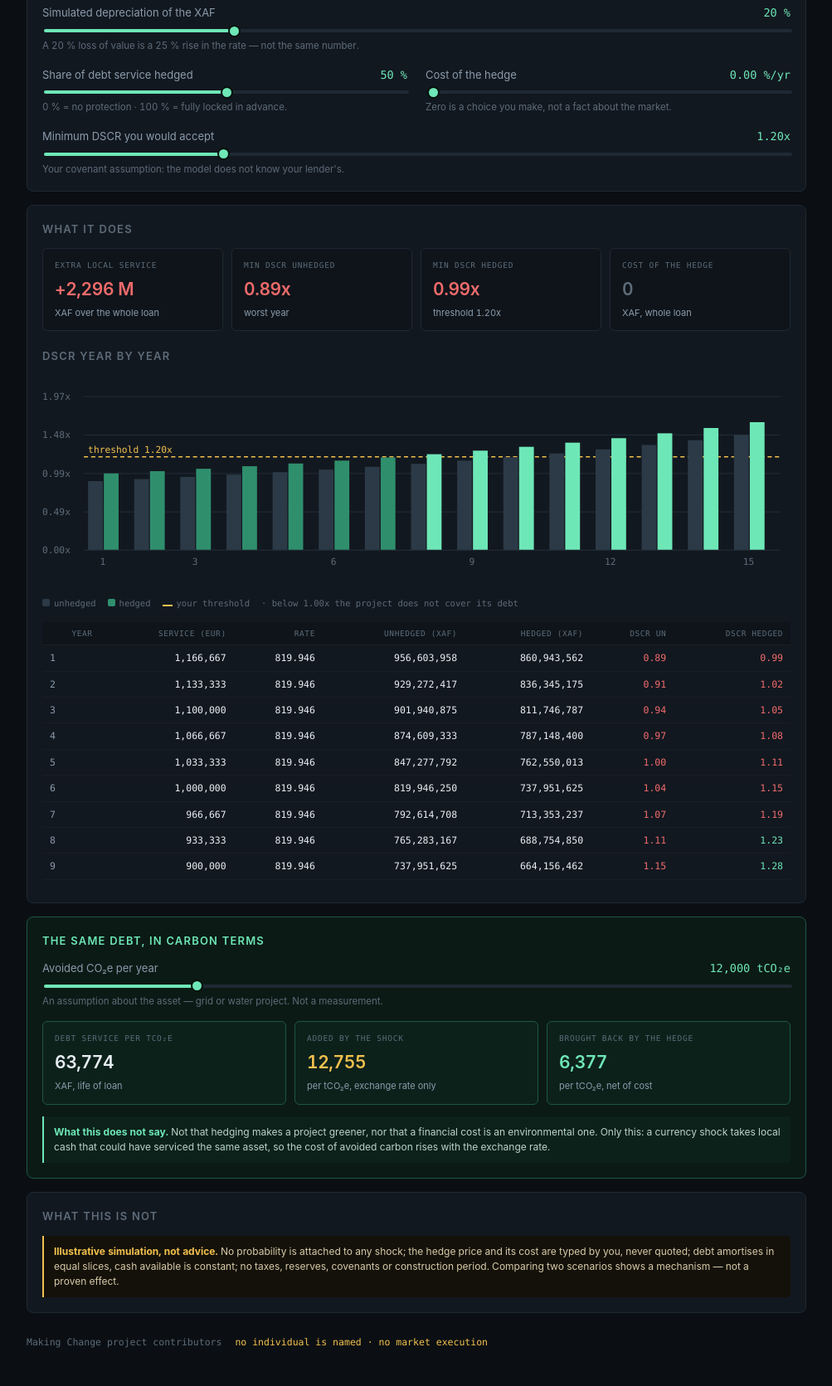
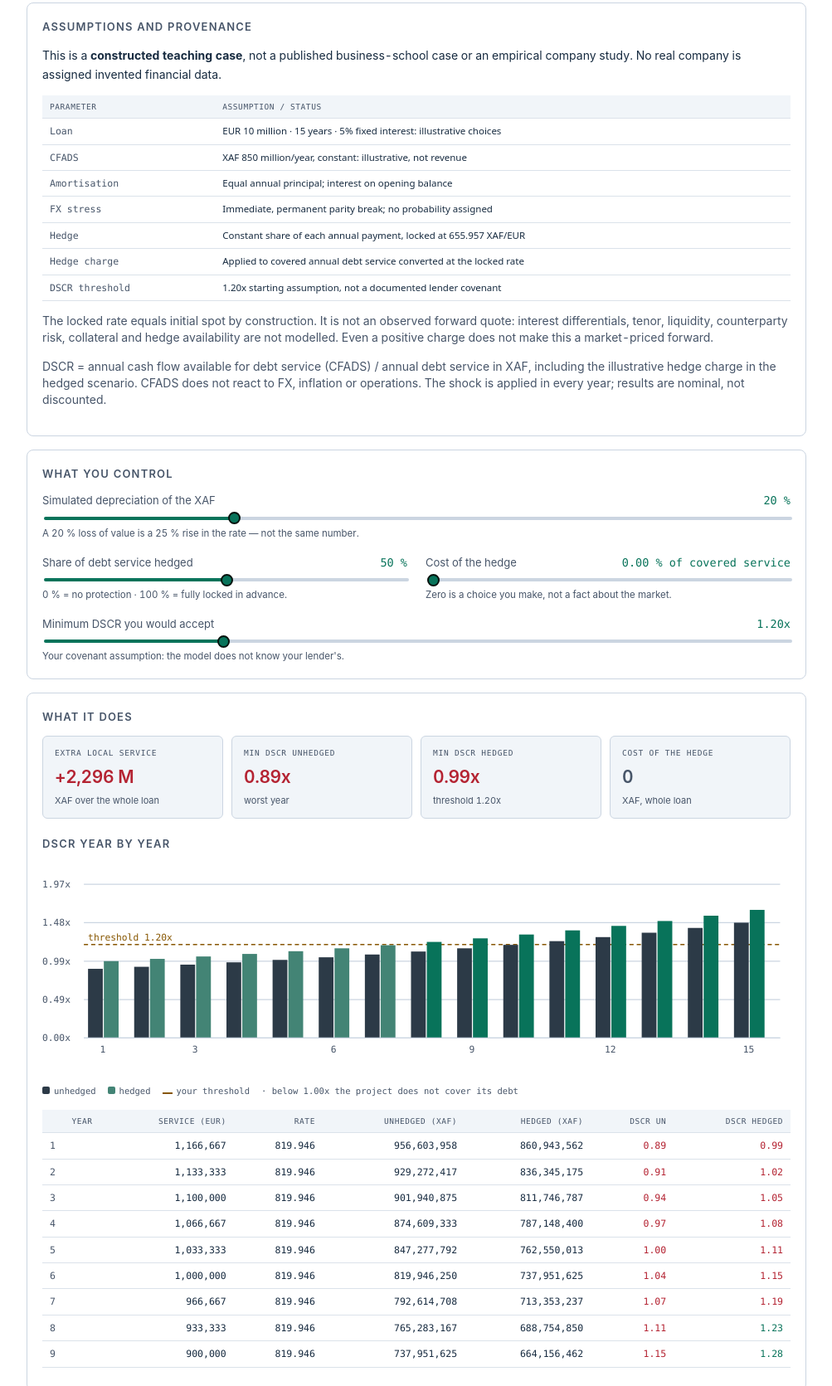
Before and after one commit to Calvin29990/Making-Change, a plain HTML site: page simple/index.html in a window 1280 px wide. Shown: the part 432-2103 px from the top of the page at 83% size, without its empty margins (138-1141 px from the left). Drawn offline with Linux system fonts and the light colour scheme.

Commit message:
Clarify academic assumptions and adopt white dashboard theme
Co-authored-by: arena-agent <297053741+arena-agent@users.noreply.github.com>

```diff
--- a/docs/dashboard.css
+++ b/docs/dashboard.css
@@ -1,8 +1,8 @@
-/* One file, no dependency, no build. Dark desk look, mint accent. */
+/* One file, no dependency, no build. White academic interface, restrained teal accent. */
   :root{
-    --bg:#0b0f13; --surface:#121820; --line:#1f2933; --ink:#e8eef4;
-    --soft:#8b9bab; --dim:#5d6b78; --mint:#6ee7b7; --mint-dim:#2f8f6d;
-    --amber:#f2c14e; --red:#ef6b6b; --mono:ui-monospace,SFMono-Regular,Menlo,Consolas,monospace;
+    --bg:#ffffff; --surface:#ffffff; --line:#cbd5e1; --ink:#172b40;
+    --soft:#475569; --dim:#475569; --mint:#08735a; --mint-dim:#438475;
+    --amber:#875600; --red:#b42332; --mono:ui-monospace,SFMono-Regular,Menlo,Consolas,monospace;
   }
   *{box-sizing:border-box}
   body{margin:0;background:var(--bg);color:var(--ink);
@@ -12,7 +12,7 @@
   header{display:flex;align-items:baseline;gap:12px;flex-wrap:wrap;margin-bottom:6px}
   h1{font-size:22px;margin:0;letter-spacing:-.01em}
   .tag{font-family:var(--mono);font-size:10.5px;letter-spacing:.09em;text-transform:uppercase;
-    color:var(--amber);border:1px solid #3a2f14;background:#1b1710;padding:2px 7px;border-radius:3px}
+    color:var(--amber);border:1px solid #d7bf8a;background:#fff7e5;padding:2px 7px;border-radius:3px}
   .lede{color:var(--soft);margin:0 0 22px;max-width:640px;font-size:14.5px}
   h2{font-size:13px;text-transform:uppercase;letter-spacing:.09em;color:var(--dim);
     font-weight:600;margin:0 0 12px}
@@ -35,7 +35,7 @@
 
   /* kpis */
   .kpis{display:grid;grid-template-columns:repeat(auto-fit,minmax(150px,1fr));gap:10px}
-  .kpi{background:#0e141a;border:1px solid var(--line);border-radius:6px;padding:12px 14px}
+  .kpi{background:#f1f5f9;border:1px solid var(--line);border-radius:6px;padding:12px 14px}
   .kpi dt{font-family:var(--mono);font-size:9.5px;letter-spacing:.08em;text-transform:uppercase;
     color:var(--dim);margin-bottom:5px}
   .kpi dd{margin:0;font-size:21px;font-weight:600;letter-spacing:-.02em}
@@ -62,9 +62,9 @@
   /* table */
   .scroll{overflow-x:auto}
   table{border-collapse:collapse;width:100%;font-family:var(--mono);font-size:11.5px}
-  th,td{padding:6px 9px;text-align:right;border-bottom:1px solid #161e26;white-space:nowrap}
+  th,td{padding:6px 9px;text-align:right;border-bottom:1px solid #dbe2ea;white-space:nowrap}
   thead th{font-size:9.5px;letter-spacing:.06em;text-transform:uppercase;color:var(--dim);
-    font-weight:500;background:#0e141a}
+    font-weight:500;background:#f1f5f9}
   tbody th{text-align:left;color:var(--soft);font-weight:400}
   td.ok{color:var(--mint)} td.ko{color:var(--red)}
 
@@ -75,14 +75,14 @@
   .note{border-left:2px solid var(--mint);background:#0d211b;color:#b8d5c8;
     padding:10px 12px;border-radius:0 4px 4px 0;font-size:12px;line-height:1.5;margin-top:14px}
   .note strong{color:var(--mint)}
-  .warnbox{border-left:2px solid var(--amber);background:#14110a;color:#d8cba8;
+  .warnbox{border-left:2px solid var(--amber);background:#fff8e8;color:#634b17;
     padding:10px 12px;border-radius:0 4px 4px 0;font-size:12px;line-height:1.5;margin-top:14px}
   .warnbox strong{color:var(--amber)}
 
   /* sim toggle */
   .seg{display:inline-flex;border:1px solid var(--line);border-radius:4px;overflow:hidden;
     margin-bottom:14px}
-  .seg button{background:#0e141a;color:var(--soft);border:0;padding:6px 11px;
+  .seg button{background:#f1f5f9;color:var(--soft);border:0;padding:6px 11px;
     font-family:var(--mono);font-size:10.5px;letter-spacing:.05em;cursor:pointer}
   .seg button.on{background:#1d5745;color:var(--mint)}
   .seg button+button{border-left:1px solid var(--line)}
@@ -93,3 +93,9 @@
     display:flex;gap:16px;flex-wrap:wrap}
   footer .d{color:var(--amber)}
   @media(max-width:640px){.grid2{grid-template-columns:1fr}}
+
+a{color:#165a9f;text-underline-offset:3px} a:focus-visible,input:focus-visible{outline:3px solid #165a9f;outline-offset:4px}
+.panel p,.panel li{font-size:14px} li{margin-bottom:10px}
+[aria-label="Assumption register"] td{white-space:normal;text-align:left;font-family:system-ui,sans-serif}
+[aria-label="Assumption register"] th{text-align:left;white-space:normal}
+@media print{body{padding:0}.panel{break-inside:avoid}input{display:none}}
--- a/simple/index.html
+++ b/simple/index.html
@@ -3,13 +3,13 @@
 <head>
 <meta charset="utf-8">
 <meta name="viewport" content="width=device-width, initial-scale=1">
-<title>Making Change — simple FX dashboard</title>
+<title>Making Change — Academic FX laboratory</title>
 <style>
-  /* One file, no dependency, no build. Dark desk look, mint accent. */
+/* One file, no dependency, no build. White academic interface, restrained teal accent. */
   :root{
-    --bg:#0b0f13; --surface:#121820; --line:#1f2933; --ink:#e8eef4;
-    --soft:#8b9bab; --dim:#5d6b78; --mint:#6ee7b7; --mint-dim:#2f8f6d;
-    --amber:#f2c14e; --red:#ef6b6b; --mono:ui-monospace,SFMono-Regular,Menlo,Consolas,monospace;
+    --bg:#ffffff; --surface:#ffffff; --line:#cbd5e1; --ink:#172b40;
+    --soft:#475569; --dim:#475569; --mint:#08735a; --mint-dim:#438475;
+    --amber:#875600; --red:#b42332; --mono:ui-monospace,SFMono-Regular,Menlo,Consolas,monospace;
   }
   *{box-sizing:border-box}
   body{margin:0;background:var(--bg);color:var(--ink);
@@ -19,7 +19,7 @@
   header{display:flex;align-items:baseline;gap:12px;flex-wrap:wrap;margin-bottom:6px}
   h1{font-size:22px;margin:0;letter-spacing:-.01em}
   .tag{font-family:var(--mono);font-size:10.5px;letter-spacing:.09em;text-transform:uppercase;
-    color:var(--amber);border:1px solid #3a2f14;background:#1b1710;padding:2px 7px;border-radius:3px}
+    color:var(--amber);border:1px solid #d7bf8a;background:#fff7e5;padding:2px 7px;border-radius:3px}
   .lede{color:var(--soft);margin:0 0 22px;max-width:640px;font-size:14.5px}
   h2{font-size:13px;text-transform:uppercase;letter-spacing:.09em;color:var(--dim);
     font-weight:600;margin:0 0 12px}
@@ -42,7 +42,7 @@
 
   /* kpis */
   .kpis{display:grid;grid-template-columns:repeat(auto-fit,minmax(150px,1fr));gap:10px}
-  .kpi{background:#0e141a;border:1px solid var(--line);border-radius:6px;padding:12px 14px}
+  .kpi{background:#f1f5f9;border:1px solid var(--line);border-radius:6px;padding:12px 14px}
   .kpi dt{font-family:var(--mono);font-size:9.5px;letter-spacing:.08em;text-transform:uppercase;
     color:var(--dim);margin-bottom:5px}
   .kpi dd{margin:0;font-size:21px;font-weight:600;letter-spacing:-.02em}
@@ -69,9 +69,9 @@
   /* table */
   .scroll{overflow-x:auto}
   table{border-collapse:collapse;width:100%;font-family:var(--mono);font-size:11.5px}
-  th,td{padding:6px 9px;text-align:right;border-bottom:1px solid #161e26;white-space:nowrap}
+  th,td{padding:6px 9px;text-align:right;border-bottom:1px solid #dbe2ea;white-space:nowrap}
   thead th{font-size:9.5px;letter-spacing:.06em;text-transform:uppercase;color:var(--dim);
-    font-weight:500;background:#0e141a}
+    font-weight:500;background:#f1f5f9}
   tbody th{text-align:left;color:var(--soft);font-weight:400}
   td.ok{color:var(--mint)} td.ko{color:var(--red)}
 
@@ -82,14 +82,14 @@
   .note{border-left:2px solid var(--mint);background:#0d211b;color:#b8d5c8;
     padding:10px 12px;border-radius:0 4px 4px 0;font-size:12px;line-height:1.5;margin-top:14px}
   .note strong{color:var(--mint)}
-  .warnbox{border-left:2px solid var(--amber);background:#14110a;color:#d8cba8;
+  .warnbox{border-left:2px solid var(--amber);background:#fff8e8;color:#634b17;
     padding:10px 12px;border-radius:0 4px 4px 0;font-size:12px;line-height:1.5;margin-top:14px}
   .warnbox strong{color:var(--amber)}
 
   /* sim toggle */
   .seg{display:inline-flex;border:1px solid var(--line);border-radius:4px;overflow:hidden;
     margin-bottom:14px}
-  .seg button{background:#0e141a;color:var(--soft);border:0;padding:6px 11px;
+  .seg button{background:#f1f5f9;color:var(--soft);border:0;padding:6px 11px;
     font-family:var(--mono);font-size:10.5px;letter-spacing:.05em;cursor:pointer}
   .seg button.on{background:#1d5745;color:var(--mint)}
   .seg button+button{border-left:1px solid var(--line)}
@@ -100,6 +100,13 @@
     display:flex;gap:16px;flex-wrap:wrap}
   footer .d{color:var(--amber)}
   @media(max-width:640px){.grid2{grid-template-columns:1fr}}
+
+a{color:#165a9f;text-underline-offset:3px} a:focus-visible,input:focus-visible{outline:3px solid #165a9f;outline-offset:4px}
+.panel p,.panel li{font-size:14px} li{margin-bottom:10px}
+[aria-label="Assumption register"] td{white-space:normal;text-align:left;font-family:system-ui,sans-serif}
+[aria-label="Assumption register"] th{text-align:left;white-space:normal}
+@media print{body{padding:0}.panel{break-inside:avoid}input{display:none}}
+
 </style>
 </head>
 <body>
@@ -107,19 +114,19 @@
 
   <header>
     <h1>Making Change</h1>
-    <span class="tag">simple dashboard</span>
+    <span class="tag">academic prototype</span>
   </header>
   <p class="lede">
     A project that earns in a local currency and borrows in a hard currency owes
-    more local currency when its money loses value. Move the two sliders and see
+    more local currency when its money loses value. Adjust the assumptions and see
     what it does to the debt — then what a hedge does, and what it costs.
   </p>
 
   <!-- ─────────── the case ─────────── -->
   <section class="panel">
-    <h2>The case</h2>
+    <h2>Classical teaching case · infrastructure SPV</h2>
     <div class="kpis" style="margin-bottom:16px">
-      <div class="kpi"><dt>Project</dt><dd style="font-size:15px">CEMAC infrastructure loan</dd><small>Central Africa</small></div>
+      <div class="kpi"><dt>Project</dt><dd style="font-size:15px">Fictional infrastructure SPV</dd><small>CEMAC setting · not an observed company</small></div>
       <div class="kpi"><dt>Debt</dt><dd style="font-size:15px">10,000,000 EUR</dd><small id="c-mat">15 years · 5.0 %</small></div>
       <div class="kpi"><dt>Revenue currency</dt><dd style="font-size:15px">XAF</dd><small>pegged to the euro</small></div>
       <div class="kpi"><dt>Rate at start</dt><dd style="font-size:15px">655.957</dd><small>XAF per 1 EUR</small></div>
@@ -129,6 +136,22 @@
       shock below is not an ordinary fluctuation — it is a <b>hypothetical break of
       the parity</b>, an institutional event. The page labels it that way on purpose.
     </p>
+  </section>
+
+  <section class="panel" aria-labelledby="assumptions-title">
+    <h2 id="assumptions-title">Assumptions and provenance</h2>
+    <p>This is a <strong>constructed teaching case</strong>, not a published business-school case or an empirical company study. No real company is assigned invented financial data.</p>
+    <table aria-label="Assumption register"><thead><tr><th>Parameter</th><th>Assumption / status</th></tr></thead><tbody>
+      <tr><th>Loan</th><td>EUR 10 million · 15 years · 5% fixed interest: illustrative choices</td></tr>
+      <tr><th>CFADS</th><td>XAF 850 million/year, constant: illustrative, not revenue</td></tr>
+      <tr><th>Amortisation</th><td>Equal annual principal; interest on opening balance</td></tr>
+      <tr><th>FX stress</th><td>Immediate, permanent parity break; no probability assigned</td></tr>
+      <tr><th>Hedge</th><td>Constant share of each annual payment, locked at 655.957 XAF/EUR</td></tr>
+      <tr><th>Hedge charge</th><td>Applied to covered annual debt service converted at the locked rate</td></tr>
+      <tr><th>DSCR threshold</th><td>1.20x starting assumption, not a documented lender covenant</td></tr>
+    </tbody></table>
+    <p class="hint">The locked rate equals initial spot by construction. It is not an observed forward quote: interest differentials, tenor, liquidity, counterparty risk, collateral and hedge availability are not modelled. Even a positive charge does not make this a market-priced forward.</p>
+    <p class="hint">DSCR = annual cash flow available for debt service (CFADS) / annual debt service in XAF, including the illustrative hedge charge in the hedged scenario. CFADS does not react to FX, inflation or operations. The shock is applied in every year; results are nominal, not discounted.</p>
   </section>
 
   <!-- ─────────── controls ─────────── -->
@@ -157,7 +180,7 @@
       <div class="ctl">
         <div class="lab">
           <span>Cost of the hedge</span>
-          <span class="val"><span id="cost-val">0.00</span> %/yr</span>
+          <span class="val"><span id="cost-val">0.00</span> % of covered service</span>
         </div>
         <input id="cost" type="range" min="0" max="5" step="0.25" value="0" aria-label="cost">
         <div class="hint">Zero is a choice you make, not a fact about the market.</div>
@@ -225,53 +248,28 @@
     </div>
   </section>
 
-  <!-- ─────────── green ─────────── -->
-  <section class="panel green">
-    <h2>The same debt, in carbon terms</h2>
-    <div class="ctl">
-      <div class="lab">
-        <span>Avoided CO₂e per year</span>
-        <span class="val"><span id="co2-val">12,000</span> tCO₂e</span>
-      </div>
-      <input id="co2" type="range" min="0" max="60000" step="1000" value="12000" aria-label="co2e">
-      <div class="hint">An assumption about the asset — grid or water project. Not a measurement.</div>
-    </div>
-
-    <div class="kpis">
-      <div class="kpi">
-        <dt>Debt service per tCO₂e</dt>
-        <dd id="g-service">—</dd>
-        <small>XAF, life of loan</small>
-      </div>
-      <div class="kpi">
-        <dt>Added by the shock</dt>
-        <dd class="warn" id="g-shock">—</dd>
-        <small>per tCO₂e, exchange rate only</small>
-      </div>
-      <div class="kpi">
-        <dt>Brought back by the hedge</dt>
-        <dd class="good" id="g-hedge">—</dd>
-        <small>per tCO₂e, net of cost</small>
-      </div>
-    </div>
-
-    <div class="note">
-      <strong>What this does not say.</strong> Not that hedging makes a project greener,
-      nor that a financial cost is an environmental one. Only this: a currency shock takes
-      local cash that could have serviced the same asset, so the cost of avoided carbon
-      rises with the exchange rate.
+  <!-- ─────────── limits ─────────── -->
+  <section class="panel">
+    <h2>What this does not say</h2>
+    <div class="warnbox">
+      <strong>Illustrative simulation, not advice.</strong> No probability is attached to
+      any shock; the locked hedge rate is fixed at initial spot and the charge is chosen by you, never quoted; debt amortises
+      in equal slices, cash available is constant; no taxes, reserves, covenant enforcement or
+      construction period. Comparing two scenarios shows a mechanism — not a proven effect.
     </div>
   </section>
 
-  <!-- ─────────── limits ─────────── -->
-  <section class="panel">
-    <h2>What this is not</h2>
-    <div class="warnbox">
-      <strong>Illustrative simulation, not advice.</strong> No probability is attached to
-      any shock; the hedge price and its cost are typed by you, never quoted; debt amortises
-      in equal slices, cash available is constant; no taxes, reserves, covenants or
-      construction period. Comparing two scenarios shows a mechanism — not a proven effect.
-    </div>
+  <section class="panel" id="references">
+    <h2>Academic framework — not model validation</h2>
+    <p>These selected references motivate the research question. <strong>None validates the numerical calibration, the flat hedge rate or a causal gain from hedging in this prototype.</strong></p>
+    <ul>
+      <li><a href="https://doi.org/10.2307/3665446">Adler &amp; Dumas (1984), Exposure to Currency Risk</a>: economic exposure is broader than the contractual debt-service exposure isolated here.</li>
+      <li><a href="https://doi.org/10.1111/j.1540-6261.1993.tb05123.x">Froot, Scharfstein &amp; Stein (1993), Risk Management</a>: financing frictions motivate hedging; investment and financing decisions are not endogenous in this model.</li>
+      <li><a href="https://doi.org/10.1111/j.1745-6622.2000.tb00043.x">Kleimeier &amp; Megginson (2000), Project Finance Loans</a>: project-finance context, not a source for this loan's parameters.</li>
+      <li><a href="https://doi.org/10.1093/rfs/14.1.243">Allayannis &amp; Weston (2001)</a>: association in US non-financial firms, not causal evidence for an African infrastructure SPV.</li>
+    </ul>
+    <p><a href="../docs/REFERENCES-ACADEMIQUES.md">Full reference register and limitations</a> · <a href="../docs/AUDIT-ACADEMIQUE.md">Audit and release scope</a></p>
+    <p class="hint">The carbon panel is withdrawn at this academic stage: no project baseline, additionality assessment or verified emissions dataset supports it. No environmental impact conclusion is made.</p>
   </section>
 
   <footer>
@@ -279,7 +277,6 @@
     <span class="d">no individual is named · no market execution</span>
   </footer>
 </div>
-
 <script>
 "use strict";
 
@@ -330,8 +327,7 @@ function readInputs() {
     shock: +el("shock").value / 100,
     coverage: +el("cov").value / 100,
     cost: +el("cost").value / 100,
-    threshold: +el("thr").value,
-    co2: +el("co2").value
+    threshold: +el("thr").value
   };
 }
 
@@ -351,7 +347,6 @@ function render() {
   el("cov-val").textContent = Math.round(i.coverage * 100);
   el("cost-val").textContent = (i.cost * 100).toFixed(2);
   el("thr-val").textContent = i.threshold.toFixed(2);
-  el("co2-val").textContent = fmt(i.co2);
   document.querySelectorAll("input[type=range]").forEach(paintRange);
 
   // engine: the explicit hedge is the forward rate at spot (a flat forward,
@@ -390,12 +385,7 @@ function render() {
       <td class="${r.dscrHg < i.threshold ? "ko" : "ok"}">${r.dscrHg.toFixed(2)}</td>
     </tr>`).join("");
 
-  // green
-  const totalCo2 = i.co2 * CASE.years;
-  el("g-service").textContent = totalCo2 ? fmt(serviceUn / totalCo2) : "—";
-  el("g-shock").textContent = totalCo2 ? fmt(extra / totalCo2) : "—";
-  const saving = Math.max(serviceUn - serviceHg, 0);
-  el("g-hedge").textContent = totalCo2 ? fmt(saving / totalCo2) : "—";
+
 }
 
 /* SVG chart, hand-drawn: two bars per year, plus the threshold line. */
@@ -432,13 +422,14 @@ function drawChart(rows, threshold) {
 }
 
 /* wire the sliders */
-["shock", "cov", "cost", "thr", "co2"].forEach(id => {
+["shock", "cov", "cost", "thr"].forEach(id => {
   el(id).addEventListener("input", render);
 });
 render();
 
 /* expose the engine for a one-line check in the console or from Node */
 if (typeof window !== "undefined") window.mcSimulate = simulate;
+
 </script>
 </body>
 </html>
```
Also changed, not shown: docs/dashboard.js (+3 -10 lines), docs/index.html (+42 -50 lines), 3 other files.
